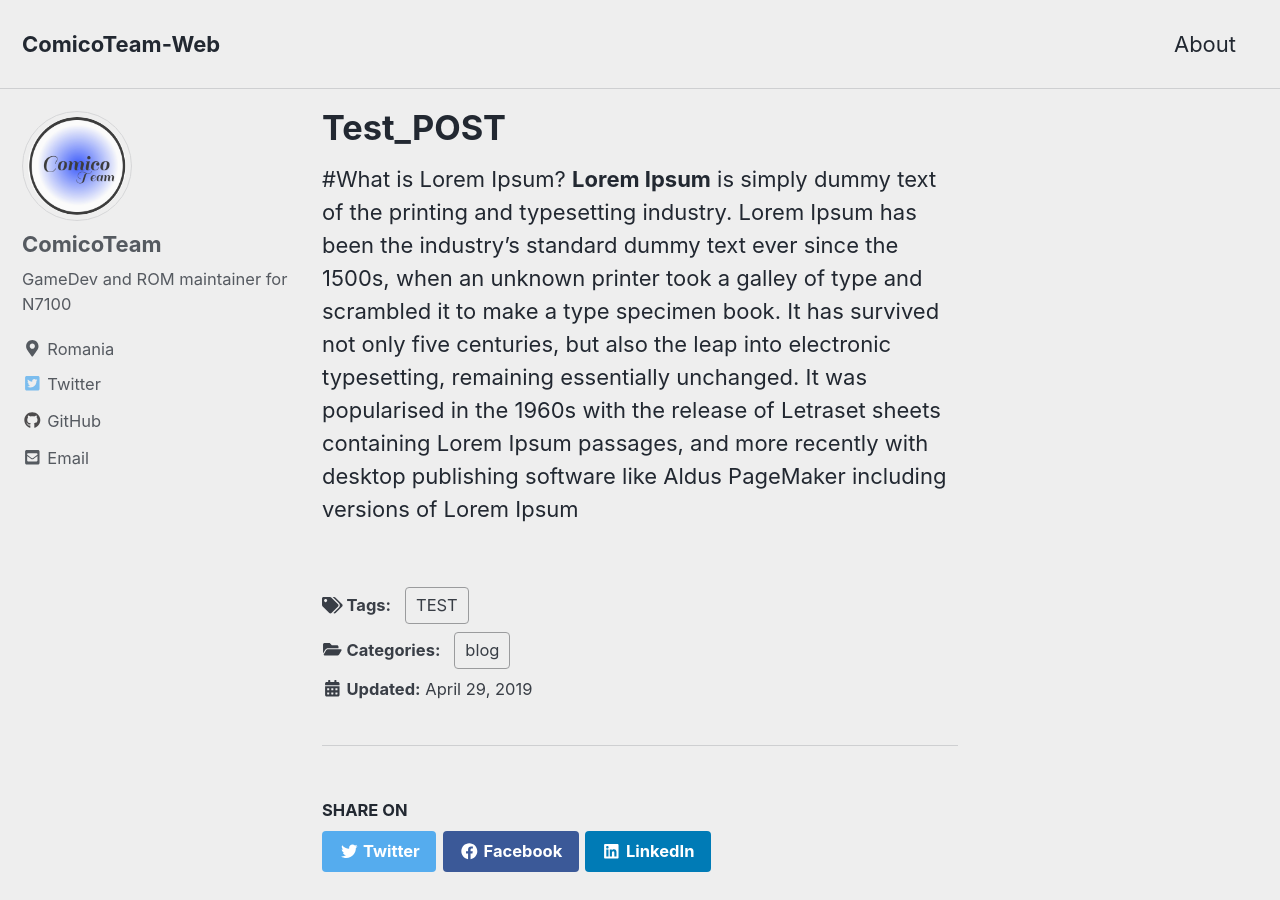
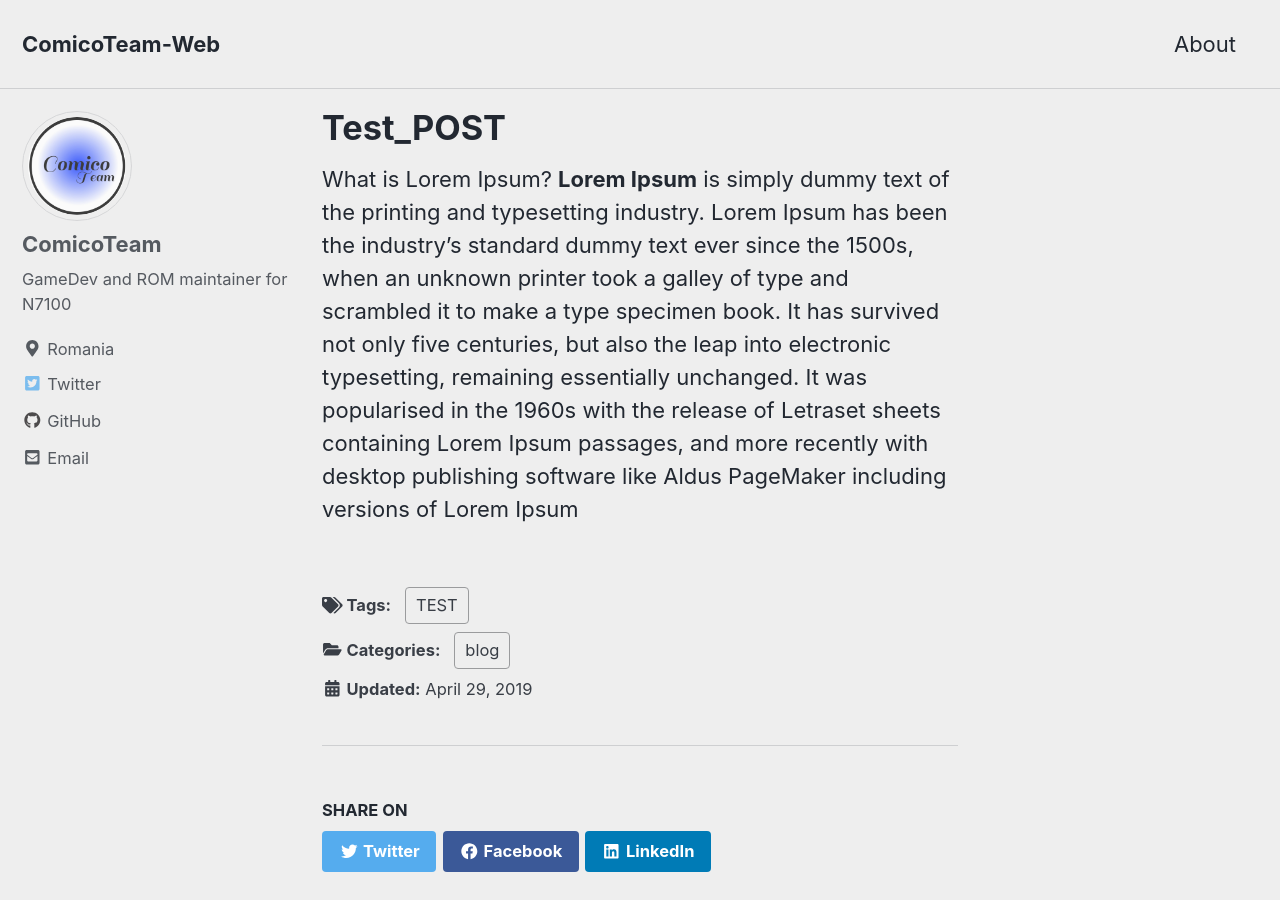
Before and after one commit to ComicoTeam/ComicoTeam.github.io, a Jekyll site: the page built from _posts/2019-04-29-TEST_POST.md, in a window 1280 px wide and 900 px high. Built offline with Jekyll 4.4.1, drawn with Linux system fonts in a browser that asks for light colours; cached includes are drawn as plain includes; nearby versions of some CDN libraries.

```diff
--- a/_posts/2019-04-29-TEST_POST.md
+++ b/_posts/2019-04-29-TEST_POST.md
@@ -6,6 +6,6 @@ categories:
 tags:
   - TEST
 ---
-#What is Lorem Ipsum?
-    **Lorem Ipsum** is simply dummy text of the printing and typesetting industry.
+What is Lorem Ipsum?
+**Lorem Ipsum** is simply dummy text of the printing and typesetting industry.
 Lorem Ipsum has been the industry's standard dummy text ever since the 1500s, when an unknown printer took a galley of type and scrambled it to make a type specimen book. It has survived not only five centuries, but also the leap into electronic typesetting, remaining essentially unchanged. It was popularised in the 1960s with the release of Letraset sheets containing Lorem Ipsum passages, and more recently with desktop publishing software like Aldus PageMaker including versions of Lorem Ipsum
```
